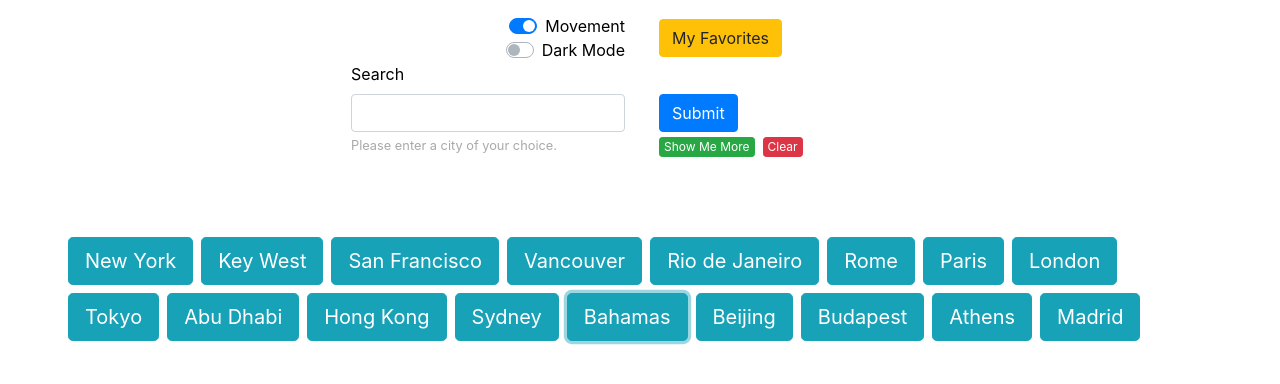
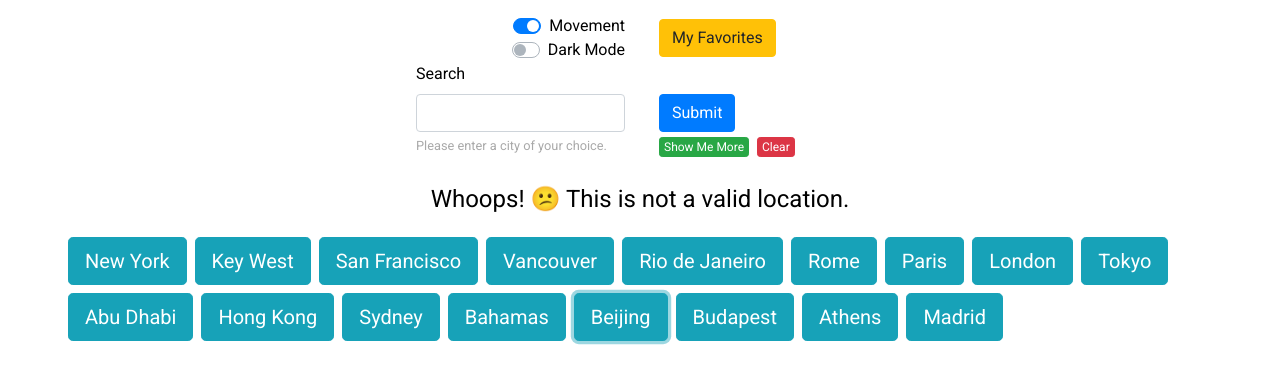
Before and after one commit to TerrenceMM2/GifTastic, a plain HTML site: page index.html in a window 1280 px wide. Both pictures are taken after a click on the element 640 px from the left and 430 px from the top of the page. Shown: the part 138-522 px from the top of the page. Drawn offline with nearby package versions, Linux system fonts and the light colour scheme; no server answers.

Commit message:
readme update and sets a message if a 404 is returned on the weather API GET request

```diff
--- a/assets/css/style.css
+++ b/assets/css/style.css
@@ -5,6 +5,7 @@ html {
 body {
     width: 90%;
     margin: 0 auto;
+    font-family: 'Roboto', sans-serif;
 }
 
 .title {
--- a/assets/javascript/app.js
+++ b/assets/javascript/app.js
@@ -212,18 +212,24 @@ $(document).ready(function () {
         $("#gif-gallery").empty();
     };
 
+    // If the words searched is not a city, a 404 is returned (behind the scenes). A message is display but the gifs will still be shown.
+    // Source: https://thisinterestsme.com/handle-ajax-error-jquery/
     function getWeather(str) {
         $.ajax({
             url: str,
-            method: "GET"
-        }).then(function (response) {
-            var tempF = (Math.floor((response.main.temp - 273.15) * 1.80 + 32));
-            $("#current-conditions").text("In " + response.name + ", it is currently " + tempF + " F\u00B0 and " + response.weather[0].description + ".");
+            method: "GET",
+            success: function (response) {
+                var tempF = (Math.floor((response.main.temp - 273.15) * 1.80 + 32));
+                $("#current-conditions").text("In " + response.name + ", it is currently " + tempF + " F\u00B0 and " + response.weather[0].description + ".");
+            },
+            error: function () {
+                $("#current-conditions").text("Whoops! 😕 This is not a valid location.");
+            }
         });
     };
 
     function clearWeather() {
         $("#current-conditions").empty();
-    }
+    };
 
 });
--- a/index.html
+++ b/index.html
@@ -7,8 +7,7 @@
   <meta http-equiv="X-UA-Compatible" content="ie=edge">
   <link rel="stylesheet" href="https://stackpath.bootstrapcdn.com/bootstrap/4.3.1/css/bootstrap.min.css"
     integrity="sha384-ggOyR0iXCbMQv3Xipma34MD+dH/1fQ784/j6cY/iJTQUOhcWr7x9JvoRxT2MZw1T" crossorigin="anonymous">
-  <link href="https://fonts.googleapis.com/css?family=Luckiest+Guy&display=swap" rel="stylesheet">
-  <link href="https://fonts.googleapis.com/css?family=Fjalla+One&display=swap" rel="stylesheet">
+  <link href="https://fonts.googleapis.com/css?family=Luckiest+Guy|Roboto&display=swap" rel="stylesheet">
   <link rel="stylesheet" href="https://use.fontawesome.com/releases/v5.8.2/css/all.css"
     integrity="sha384-oS3vJWv+0UjzBfQzYUhtDYW+Pj2yciDJxpsK1OYPAYjqT085Qq/1cq5FLXAZQ7Ay" crossorigin="anonymous">
   <link rel="stylesheet" href="assets/css/style.css" type="text/css">
```
Also changed, not shown: 2 other files.
